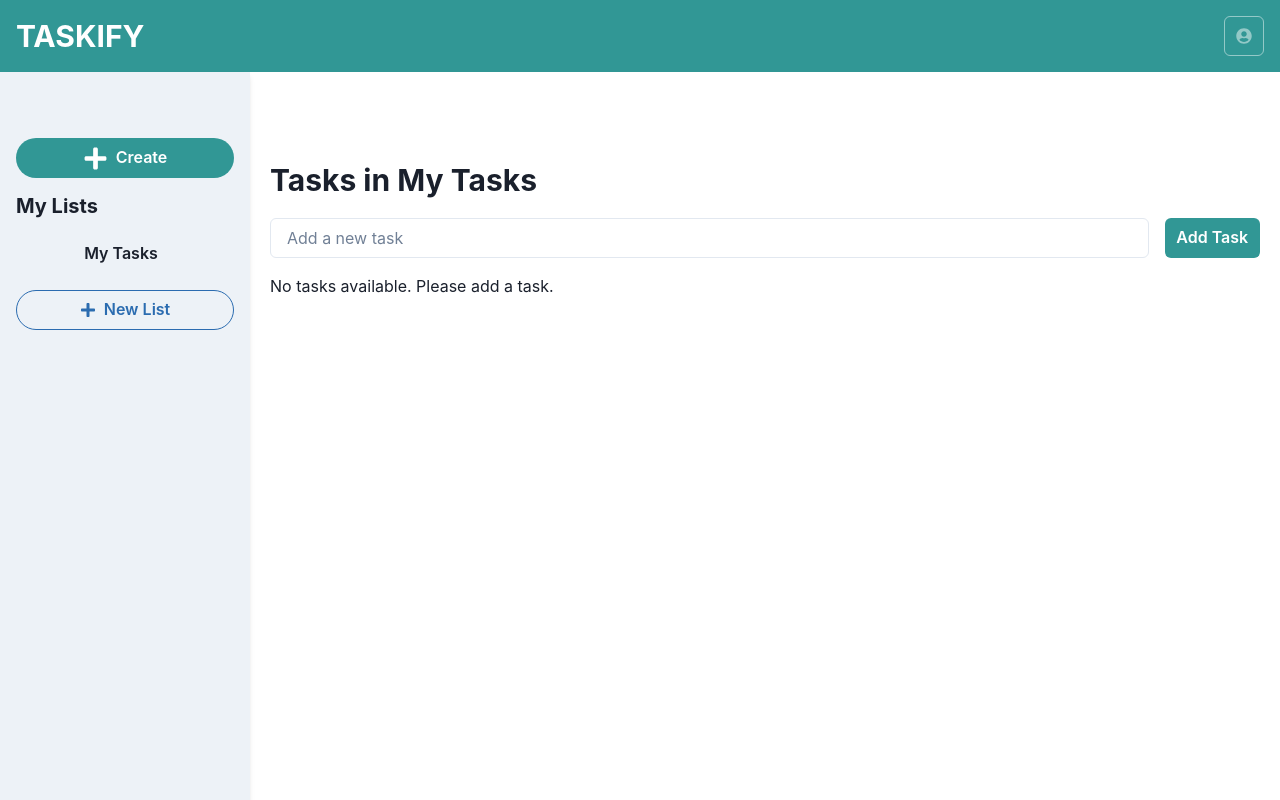
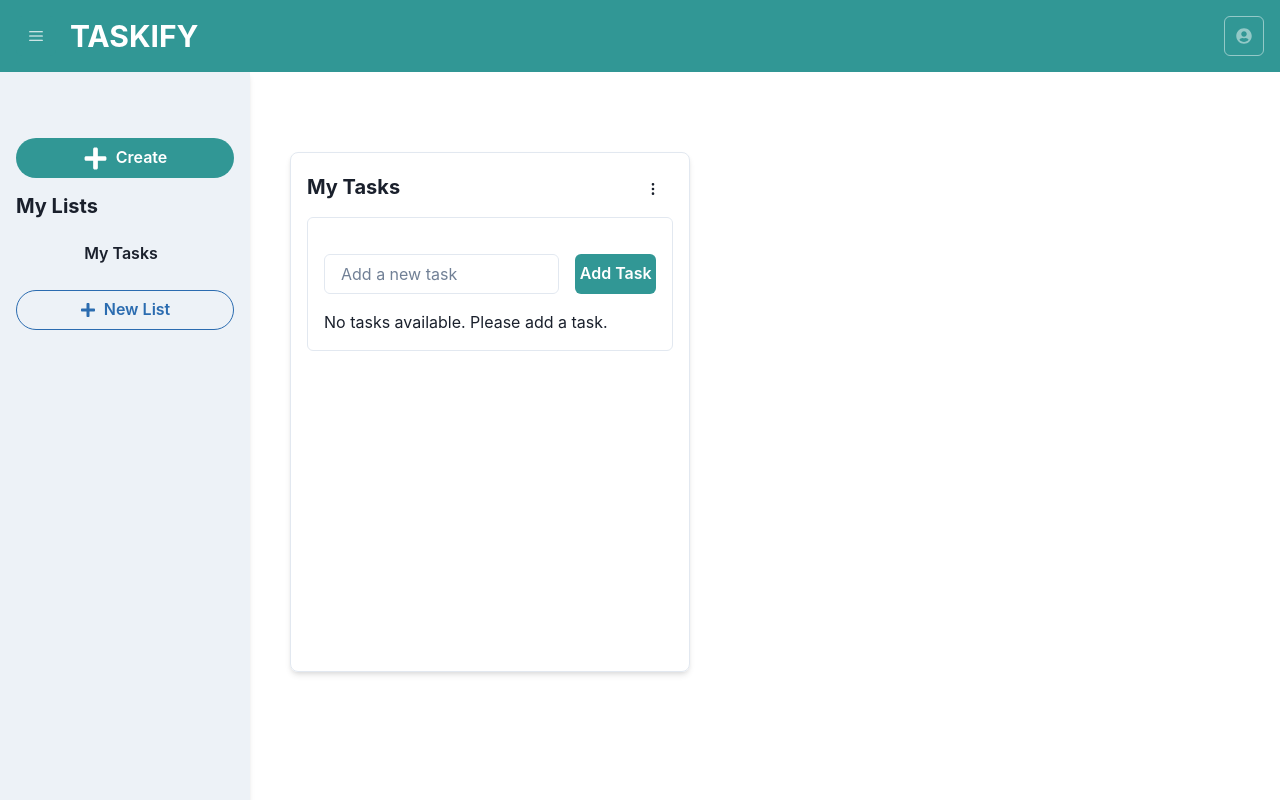
Before and after one commit to Harshal174/Taskify, a React (Create React App) app in the folder client/: page /listmanager in a window 1280 px wide. Built offline with nearby package versions, Linux system fonts and the light colour scheme.

Commit message:
updated some styles and functiionality

```diff
--- a/client/src/components/dashboard/ListManager.js
+++ b/client/src/components/dashboard/ListManager.js
@@ -12,7 +12,14 @@ import {
   ModalBody,
   ModalFooter,
   Select,
+  Flex,
+  Menu,
+  MenuItem,
+  MenuList,
+  MenuButton,
+  IconButton
 } from '@chakra-ui/react';
+import { FiMoreVertical } from 'react-icons/fi'
 import TodoList from './ToDoList'; // Import the TodoList component
 import Sidebar from './Sidebar'; // Import the Sidebar component
 
@@ -26,18 +33,22 @@ function ListManager() {
 
   const [newListName, setNewListName] = useState('');
   const [newTaskName, setNewTaskName] = useState('');
+  const [selectedListForTask, setSelectedListForTask] = useState(currentListId); // Track selected list for task
 
   const handleAddList = () => {
     if (newListName.trim()) {
       const newList = { id: Date.now(), name: newListName, tasks: [] };
       setLists([...lists, newList]);
       setNewListName('');
+      setCurrentListId(newList.id); // Automatically set the new list as the current list
+      setSelectedListForTask(newList.id); // Sync selected list for task modal
       setIsListModalOpen(false); // Close modal
     }
   };
 
   const handleSwitchList = (id) => {
     setCurrentListId(id);
+    setSelectedListForTask(id); // Sync selected list for task modal
   };
 
   const handleDeleteList = (id) => {
@@ -45,6 +56,7 @@ function ListManager() {
       setLists(lists.filter(list => list.id !== id));
       if (currentListId === id) {
         setCurrentListId(lists[0].id);
+        setSelectedListForTask(lists[0].id); // Sync selected list for task modal
       }
     }
   };
@@ -52,7 +64,7 @@ function ListManager() {
   const handleAddTask = (taskText) => {
     if (taskText.trim()) {
       const updatedLists = lists.map(list => {
-        if (list.id === currentListId) {
+        if (list.id === currentListId) { // Add to current list
           return {
             ...list,
             tasks: [...list.tasks, { id: Date.now(), text: taskText, completed: false }]
@@ -61,6 +73,23 @@ function ListManager() {
         return list;
       });
       setLists(updatedLists);
+      setNewTaskName(''); // Clear task input after adding
+    }
+  };
+
+  const handleModalAddTask = () => {
+    if (newTaskName.trim()) {
+      const updatedLists = lists.map(list => {
+        if (list.id === selectedListForTask) { // Use selected list for task in modal
+          return {
+            ...list,
+            tasks: [...list.tasks, { id: Date.now(), text: newTaskName, completed: false }]
+          };
+        }
+        return list;
+      });
+      setLists(updatedLists);
+      setNewTaskName('');
       setIsTaskModalOpen(false); // Close modal
     }
   };
@@ -109,35 +138,68 @@ function ListManager() {
   };
 
   return (
-    <Box display="flex" mt="50px">
+    <Box display="flex" overflow="auto">
 
       {/* Sidebar */}
       <Sidebar
         lists={lists}
         currentListId={currentListId}
-        onSwitchList={(id) => handleSwitchList(id)}
-        onDeleteList={(id) => handleDeleteList(id)}
+        onSwitchList={handleSwitchList}
+        onDeleteList={handleDeleteList}
         onAddTask={() => setIsTaskModalOpen(true)} // Open task modal
         onOpenListModal={() => setIsListModalOpen(true)} // Open list modal
       />
 
       {/* Main Content Area */}
       <Box marginLeft="250px" width="100%" p={5} mt={5}>
-        <Heading as="h2" size="lg" mb={4}>Tasks in {lists.find(list => list.id === currentListId)?.name}</Heading>
-
-        {/* Render TodoLists */}
-        {lists.map(list =>
-          list.id === currentListId && (
+        <Box width="100%" p={5} mt={5}>
+          <Flex
+            direction="row"
+            flexWrap="none"
+            justifyContent="flex-start"
+            gap={5} // Adjusts spacing between cards
+            overflowX="none"
+          >
+            {lists.map(list => (
+              <Box
+                key={list.id}
+                borderWidth="1px"
+                borderRadius="lg"
+                overflow="hidden"
+                p={4}
+                width="400px" // Fixed width for each card
+                height="520px" // Maintain original height
+                boxShadow="md"
+                flexShrink={0} // Prevents cards from shrinking
+              >
+               <Box display="flex" alignItems="center" justifyContent="space-between">
+                  <Heading as="h3" size="md" mb={3}>{list.name}</Heading>
+                  <Menu>
+                    <MenuButton
+                      as={IconButton}
+                      icon={<FiMoreVertical />}
+                      variant="ghost"
+                      aria-label="Options"
+                      mb={2}
+                    />
+                    <MenuList>
+                      <MenuItem onClick={() => handleDeleteList(list.id)}>Delete List</MenuItem>
+                    </MenuList>
+                  </Menu>
+                </Box>
+                <Box maxH="420px" overflowY="auto" borderWidth="1px" borderRadius="md" p={4}>
                   <TodoList
-              key={list.id}
                     tasks={list.tasks}
                     onAddTask={handleAddTask}
                     onDeleteTask={handleDeleteTask}
                     onToggleTask={handleToggleTask}
                     onEditTask={handleEditTask}
                   />
-          )
-        )}
+                </Box>
+              </Box>
+            ))}
+          </Flex>
+        </Box>
       </Box>
 
       {/* Create New List Modal */}
@@ -178,8 +240,8 @@ function ListManager() {
             <Select
               placeholder=""
               mt={3}
-              value={currentListId}
-              onChange={(e) => setCurrentListId(e.target.value)}
+              value={selectedListForTask} // Bind to selectedListForTask state
+              onChange={(e) => setSelectedListForTask(Number(e.target.value))} // Update selected list for task
             >
               {lists.map(list => (
                 <option key={list.id} value={list.id}>
@@ -189,14 +251,13 @@ function ListManager() {
             </Select>
           </ModalBody>
           <ModalFooter>
-            <Button colorScheme="teal" onClick={() => handleAddTask(newTaskName)}>
+            <Button colorScheme="teal" onClick={handleModalAddTask}>
               Add Task
             </Button>
             <Button variant="ghost" onClick={() => setIsTaskModalOpen(false)}>Cancel</Button>
           </ModalFooter>
         </ModalContent>
       </Modal>
-
     </Box>
   );
 }
--- a/client/src/components/dashboard/Sidebar.js
+++ b/client/src/components/dashboard/Sidebar.js
@@ -3,10 +3,9 @@ import {
   Box,
   Button,
   VStack,
-  IconButton,
   Heading,
 } from '@chakra-ui/react';
-import { FaPlus, FaTrash } from 'react-icons/fa';
+import { FaPlus} from 'react-icons/fa';
 
 function Sidebar({ lists, currentListId, onSwitchList, onDeleteList, onAddTask, onOpenListModal }) {
   return (
@@ -19,6 +18,7 @@ function Sidebar({ lists, currentListId, onSwitchList, onDeleteList, onAddTask,
       top="50px" // Start from below the header
       boxShadow="md"
       mt="22px"
+      zIndex={1}
     >
       <VStack spacing={4} align="stretch">
         {/* Create Task Button */}
@@ -46,7 +46,7 @@ function Sidebar({ lists, currentListId, onSwitchList, onDeleteList, onAddTask,
               >
                 {list.name}
               </Button>
-              {/* Delete button for non-default lists */}
+              {/* Delete button for non-default lists
               {list.id !== lists[0].id && (
                 <IconButton
                   icon={<FaTrash />}
@@ -54,7 +54,7 @@ function Sidebar({ lists, currentListId, onSwitchList, onDeleteList, onAddTask,
                   onClick={() => onDeleteList(list.id)}
                   colorScheme="red"
                 />
-              )}
+              )} */}
             </Box>
           ))}
         </VStack>
--- a/client/src/components/pages/Header.js
+++ b/client/src/components/pages/Header.js
@@ -1,17 +1,30 @@
 import React from 'react';
 import { Box, Heading, Flex, Spacer, IconButton } from '@chakra-ui/react';
 import { FaUserCircle } from 'react-icons/fa'; // Importing the user icon
-import { Link } from 'react-router-dom';
+import { RxHamburgerMenu } from "react-icons/rx";
+import { Link,useLocation } from 'react-router-dom';
 function Header() {
+  const location=useLocation();
   const handleProfileClick = () => {
     // Functionality to be added later
     console.log("Profile button clicked");
   };
 
+  const isListManagerPage=location.pathname==="/listmanager";
   return (
     <Box bg="teal.500" color="white" p={4}>
-      <Flex alignItems="center">
-        <Heading size="lg">TASKIFY</Heading>
+      <Flex alignItems="center" position="sticky" width="100%" >
+     {isListManagerPage&&(
+      <IconButton
+          icon={<RxHamburgerMenu/>}
+          aria-label="Open Menu"
+          colorScheme="teal"
+          _hover={{ bg: "teal.600" }}
+          marginRight={"14px"}
+        />
+     )}
+        <Heading size="lg">
+        TASKIFY</Heading>
         <Spacer />
         <Link to="/Profile">
         <IconButton
--- a/client/src/components/pages/Profile.js
+++ b/client/src/components/pages/Profile.js
@@ -10,6 +10,9 @@ import {
   FormControl,
   FormLabel,
   Input,
+  Card,
+  CardBody,
+  Flex,
 } from '@chakra-ui/react';
 
 const Profile = () => {
@@ -21,9 +24,13 @@ const Profile = () => {
   };
 
   return (
-    <Box p={5}>
-      <VStack spacing={4} align="stretch">
-        <Heading as="h2">User Profile</Heading>
+    <Flex justify="center" align="center" height="90vh" flexShrink={0}>
+      <Card width="400px" boxShadow="lg" borderRadius="md" p={5}>
+        <CardBody>
+          <VStack spacing={4} align="center">
+            <Heading as="h2" size="lg">
+              User Profile
+            </Heading>
 
             {/* Profile Image */}
             <Avatar size="xl" name={user.username} src={user.profileImage} />
@@ -41,11 +48,13 @@ const Profile = () => {
             </FormControl>
 
             {/* Edit Button (Optional) */}
-        <Button colorScheme="teal" mt={4}>
+            <Button colorScheme="teal" mt={4} width="full">
               Edit Profile
             </Button>
           </VStack>
-    </Box>
+        </CardBody>
+      </Card>
+    </Flex>
   );
 };
 
```
Also changed, not shown: client/src/components/dashboard/AddTodo.js (deleted), client/src/components/dashboard/ToDoList.js (line endings or trailing spaces), 1 other file (tests, documents, lock files or other folders). Lines whose indentation alone changed are shown as unchanged.
